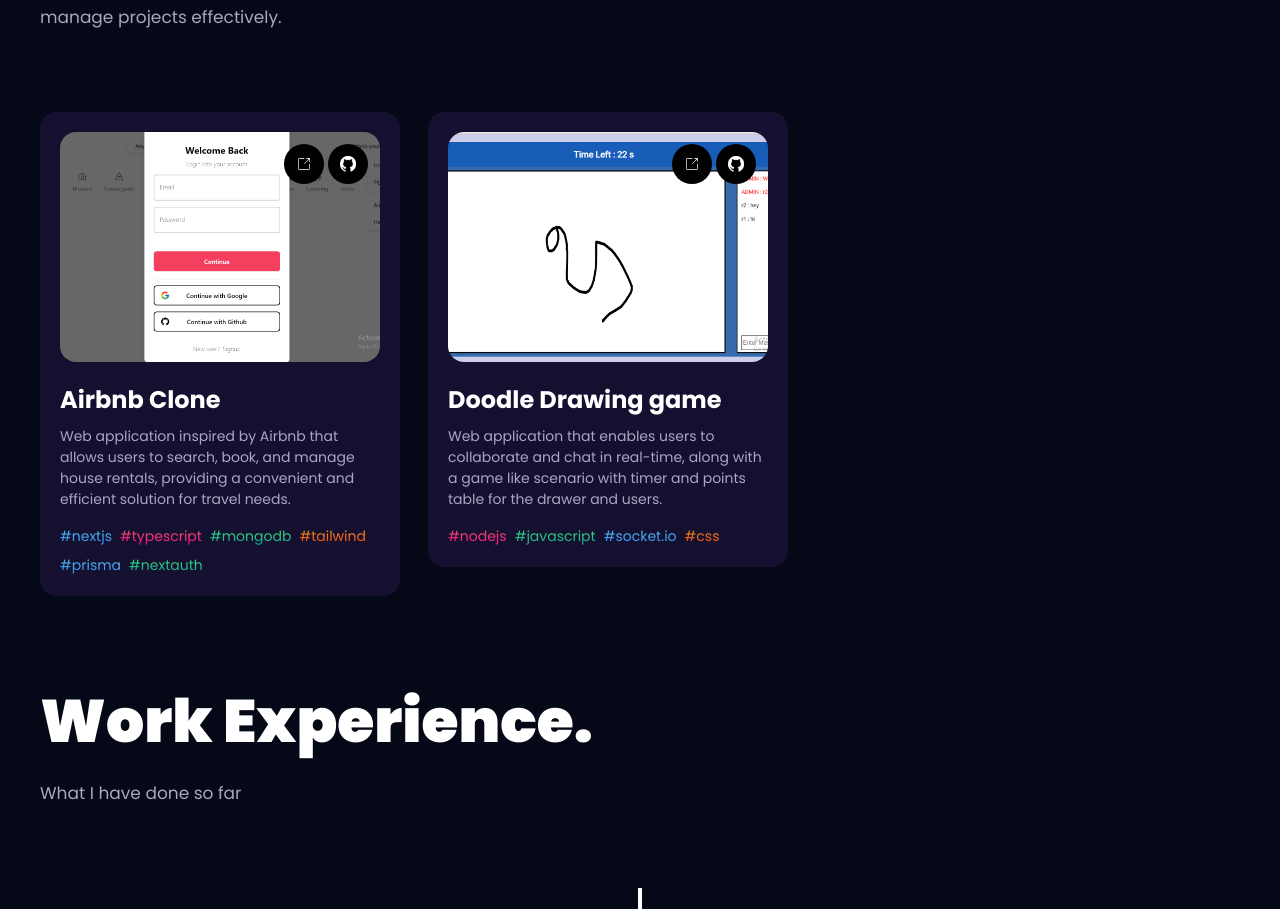
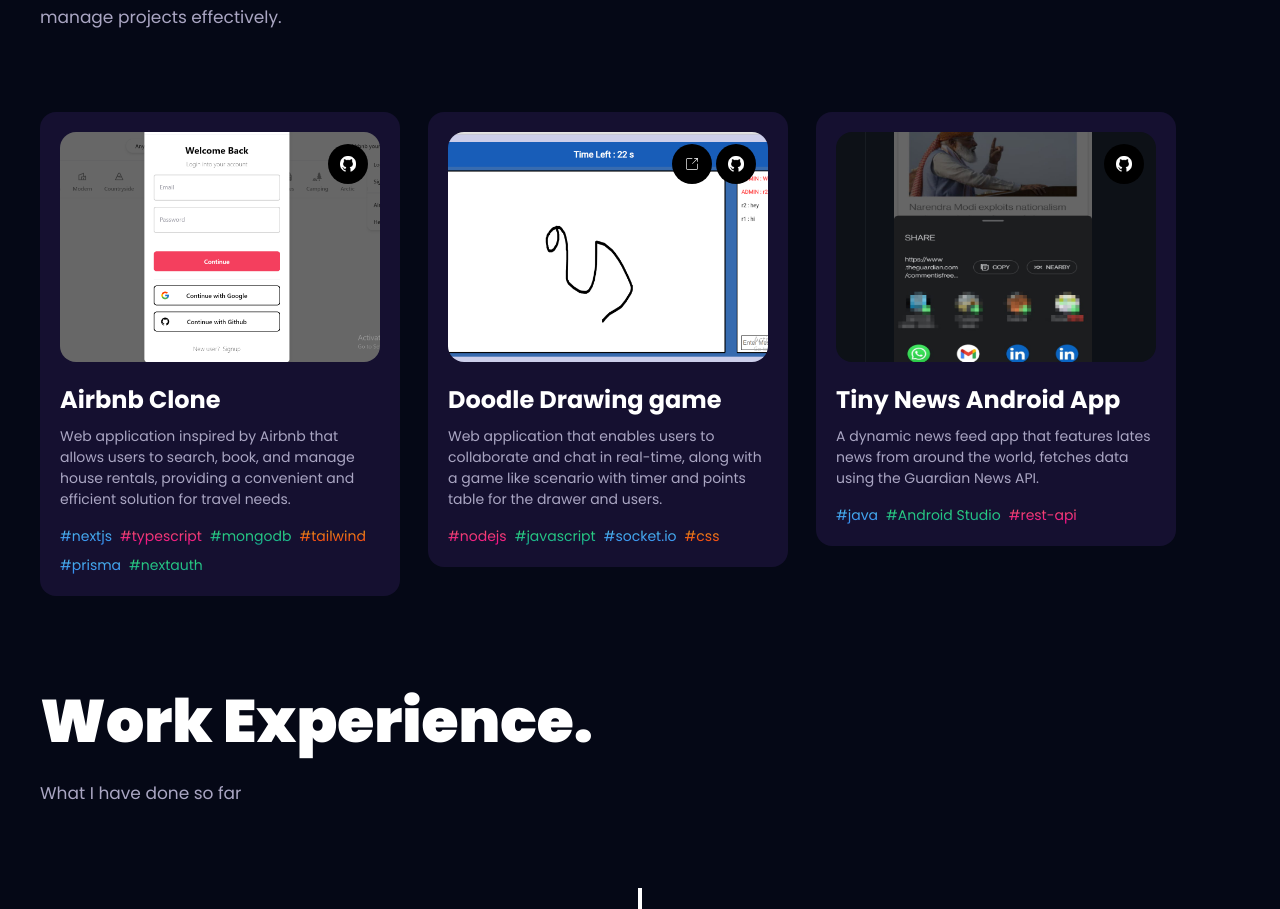
Before and after one commit to raghhavtaneja/portfolio, a React (Vite) app: page / in a window 1280 px wide. Shown: the part 1668-2577 px from the top of the page. Built offline with nearby package versions, Linux system fonts and the light colour scheme.

Commit message:
added projects

```diff
--- a/src/assets/index.js
+++ b/src/assets/index.js
@@ -30,6 +30,7 @@
 // projects
 import airbnbclone from "./airbnb-clone.png";
 import chatgame from "./chat-game.png";
+import newsapp from "./newsapp.png";
 
 export {
   logo,
@@ -58,5 +59,6 @@
   java,
   airbnbclone,
   chatgame,
-  aws
+  aws,
+  newsapp
 };
--- a/src/components/Projects.jsx
+++ b/src/components/Projects.jsx
@@ -13,6 +13,7 @@
   tags,
   image,
   source_code_link,
+  live_link,
 }) => {
   return (
     <div>
@@ -25,12 +26,14 @@
           />
 
           <div className="absolute inset-0 flex justify-end gap-1 m-3 card-img_hover">
-            <div
-              onClick={() => window.open(source_code_link, "_blank")}
-              className="bg-black w-10 h-10 rounded-full flex justify-center items-center cursor-pointer"
-            >
-              <CiShare1 />
-            </div>
+            {live_link && (
+              <div
+                onClick={() => window.open(live_link, "_blank")}
+                className="bg-black w-10 h-10 rounded-full flex justify-center items-center cursor-pointer"
+              >
+                <CiShare1 />
+              </div>
+            )}
             <div
               onClick={() => window.open(source_code_link, "_blank")}
               className="bg-black w-10 h-10 rounded-full flex justify-center items-center cursor-pointer"
--- a/src/constants/index.js
+++ b/src/constants/index.js
@@ -14,7 +14,8 @@
     java,
     airbnbclone,
     chatgame,
-    aws
+    aws,
+    newsapp
 } from "../assets";
 
 export const navLinks = [
@@ -135,7 +136,8 @@
             },
         ],
         image: airbnbclone,
-        source_code_link: "https://github.com/",
+        source_code_link: "https://github.com/raghhavtaneja/airbnb-clone",
+        live_link:""
     },
     {
         name: "Doodle Drawing game",
@@ -160,29 +162,30 @@
             },
         ],
         image: chatgame,
-        source_code_link: "https://github.com/",
+        source_code_link: "https://github.com/raghhavtaneja/doodle-multiplayer-drawing-game",
+        live_link:"https://doodle-draw-game.herokuapp.com/"
     },
-    // {
-    //     name: "Trip Guide",
-    //     description:
-    //         "A comprehensive travel booking platform that allows users to book flights, hotels, and rental cars, and offers curated recommendations for popular destinations.",
-    //     tags: [
-    //         {
-    //             name: "nextjs",
-    //             color: "blue-text-gradient",
-    //         },
-    //         {
-    //             name: "supabase",
-    //             color: "green-text-gradient",
-    //         },
-    //         {
-    //             name: "css",
-    //             color: "pink-text-gradient",
-    //         },
-    //     ],
-    //     image: tripguide,
-    //     source_code_link: "https://github.com/",
-    // },
+    {
+        name: "Tiny News Android App",
+        description:
+            "A dynamic news feed app that features lates news from around the world, fetches data using the Guardian News API.",
+        tags: [
+            {
+                name: "java",
+                color: "blue-text-gradient",
+            },
+            {
+                name: "Android Studio",
+                color: "green-text-gradient",
+            },
+            {
+                name: "rest-api",
+                color: "pink-text-gradient",
+            },
+        ],
+        image: newsapp,
+        source_code_link: "https://github.com/raghhavtaneja/TinyNews",
+    },
 ];
 
 export { technologies, experiences, projects };
```
Also changed, not shown: src/assets/newsapp.png (added).
